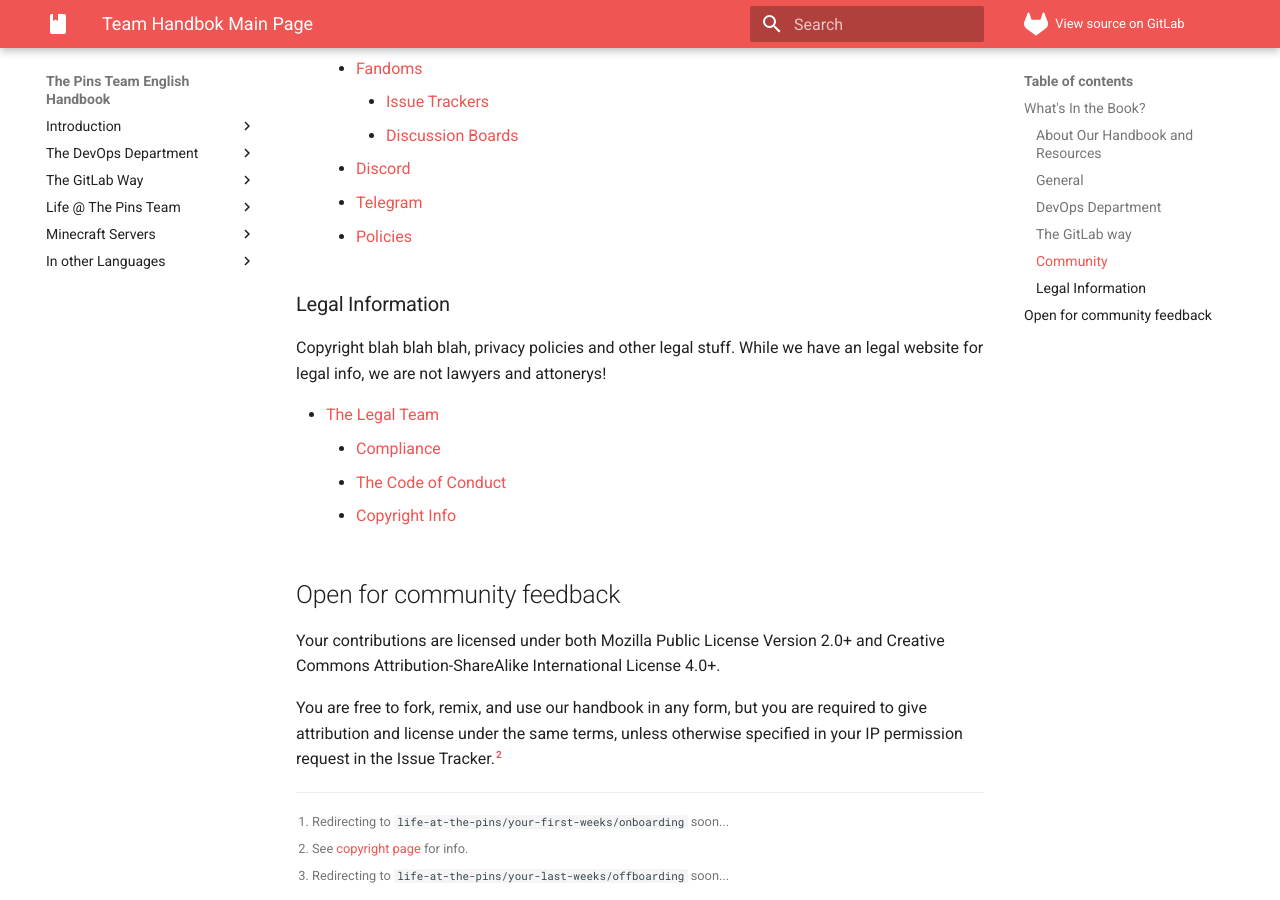
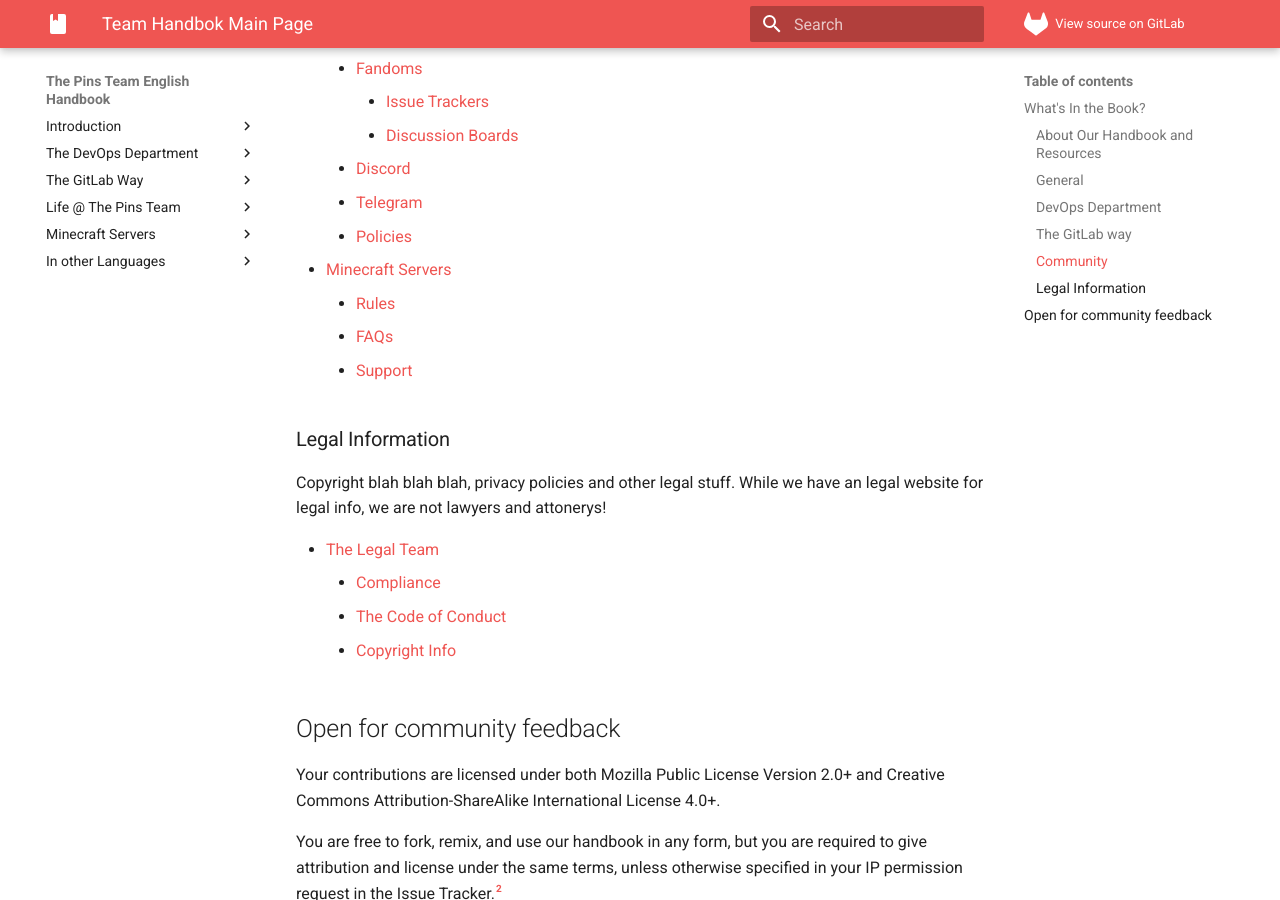
Before and after one commit to MadeByThePinsHub/handbook, an MkDocs documentation site: the page built from handbook/index.md, in a window 1280 px wide and 900 px high, scrolled down 2308 px. Built offline with MkDocs 1.6.1 and Material for MkDocs 9.7.7, drawn with Linux system fonts in a browser that asks for light colours; comment, search, counter and statistics services are not loaded.

Commit message:
Updated the nav on index and on the menu
Signed-off-by: Andrei Jiroh Eugenio Halili <andreijiroheugeniohalili24680@gmail.com>

```diff
--- a/handbook/index.md
+++ b/handbook/index.md
@@ -73,6 +73,10 @@ How the Pins team uses GitLab and do Git-related stuff the GitLab way like triag
     * [Discord](community-hub/discord)
     * [Telegram](community-hub/telegram)
     * [Policies](community-hub/policies)
+* [Minecraft Servers](minecraft-servers)
+    * [Rules](minecraft-servers/rules)
+    * [FAQs](minecraft-servers/faqs)
+    * [Support](minecraft-servers/support)
 
 ### Legal Information
 Copyright blah blah blah, privacy policies and other legal stuff. While we have an legal website for legal info, we are not lawyers and attonerys!
--- a/mkdocs.yml
+++ b/mkdocs.yml
@@ -61,7 +61,10 @@ nav:
         - 'List of Team and Community Members': 'directory/team-members'
     - 'Minecraft Servers':
       - 'Official Servers': 'minecraft-servers/#official-servers'
+      - 'Community-managed Servers': 'minecraft-servers/#community-managed-servers'
+      - 'Servers Managed by the Pins': 'minecraft-servers/#servers-managed-by-the-pins'
       - 'Limitations on Provider-side': 'minecraft-servers/#limitations'
+      - 'Server Rules': 'minecraft-servers/rules'
     - 'In other Languages':
       - 'Fork to localize': "https://gitlab.com/MadeByThePinsTeam-DevLabs/Official-Handbook/-/forks/new"
       - 'Available Translations': 'select-language'
```
